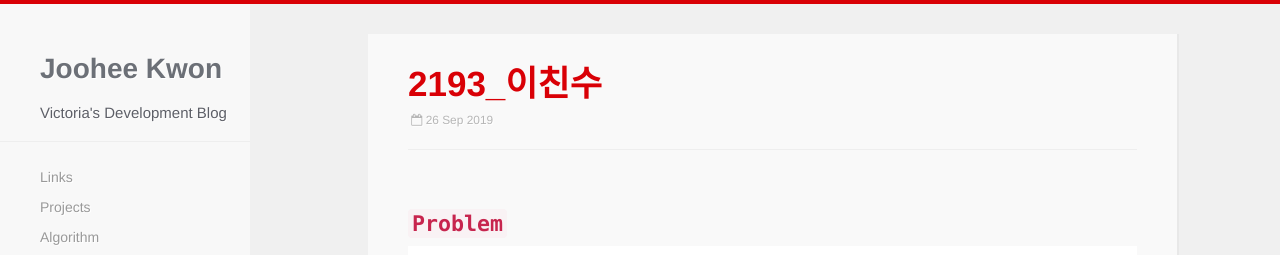
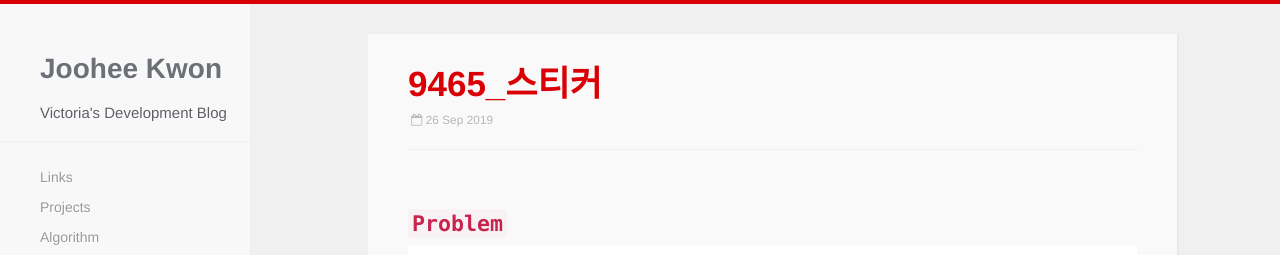
Before and after one commit to victoriagjh/victoriagjh.github.io, a Jekyll site: the page built from _posts/2019-09-26-9465-스티커.markdown, in a window 1280 px wide and 900 px high. Shown: the top 255 px of the window. Built offline with Jekyll 4.4.1, drawn with Linux system fonts in a browser that asks for light colours; nearby versions of some CDN libraries; comment, search, counter and statistics services are not loaded.

Commit message:
Update 2019-09-26-9465-스티커.markdown

```diff
--- a/_posts/2019-09-26-9465-스티커.markdown
+++ b/_posts/2019-09-26-9465-스티커.markdown
@@ -1,6 +1,6 @@
 ---
-title:  "2193_이친수"
-date: 2019-09-26 1:15:00
+title:  "9465_스티커"
+date: 2019-09-26 17:08:00
 
 categories: algorithm
 ---
```
